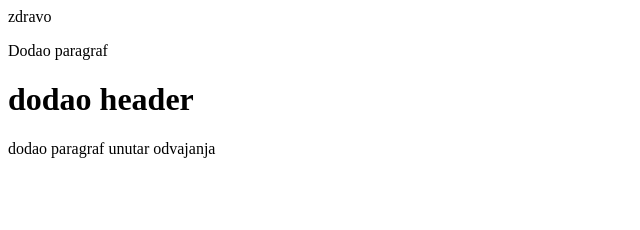
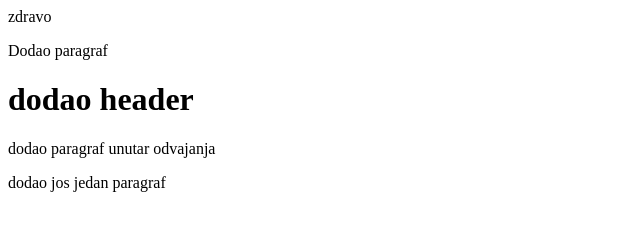
Before and after one commit to AzurBakarevic/VjezbaJedan, a plain HTML site: page index.html in a window 1280 px wide. Shown: the whole page, without its empty margins (0-640 px from the left). Drawn offline with Linux system fonts and the light colour scheme.

Commit message:
Dodao jos jedan paragraf

```diff
--- a/index.html
+++ b/index.html
@@ -8,4 +8,5 @@
 
     <p>dodao paragraf unutar odvajanja    </p>
 
+    <p>dodao jos jedan paragraf</p>
 </d>
```
